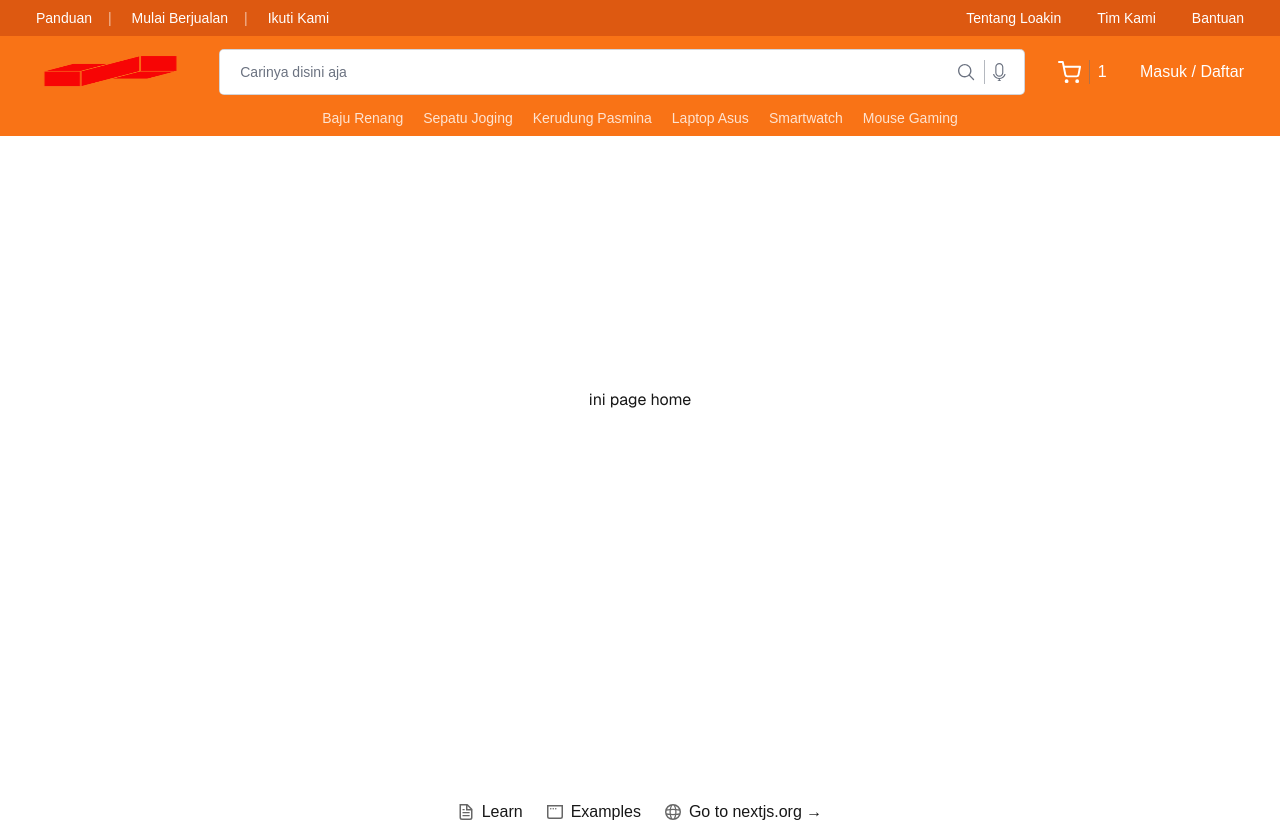
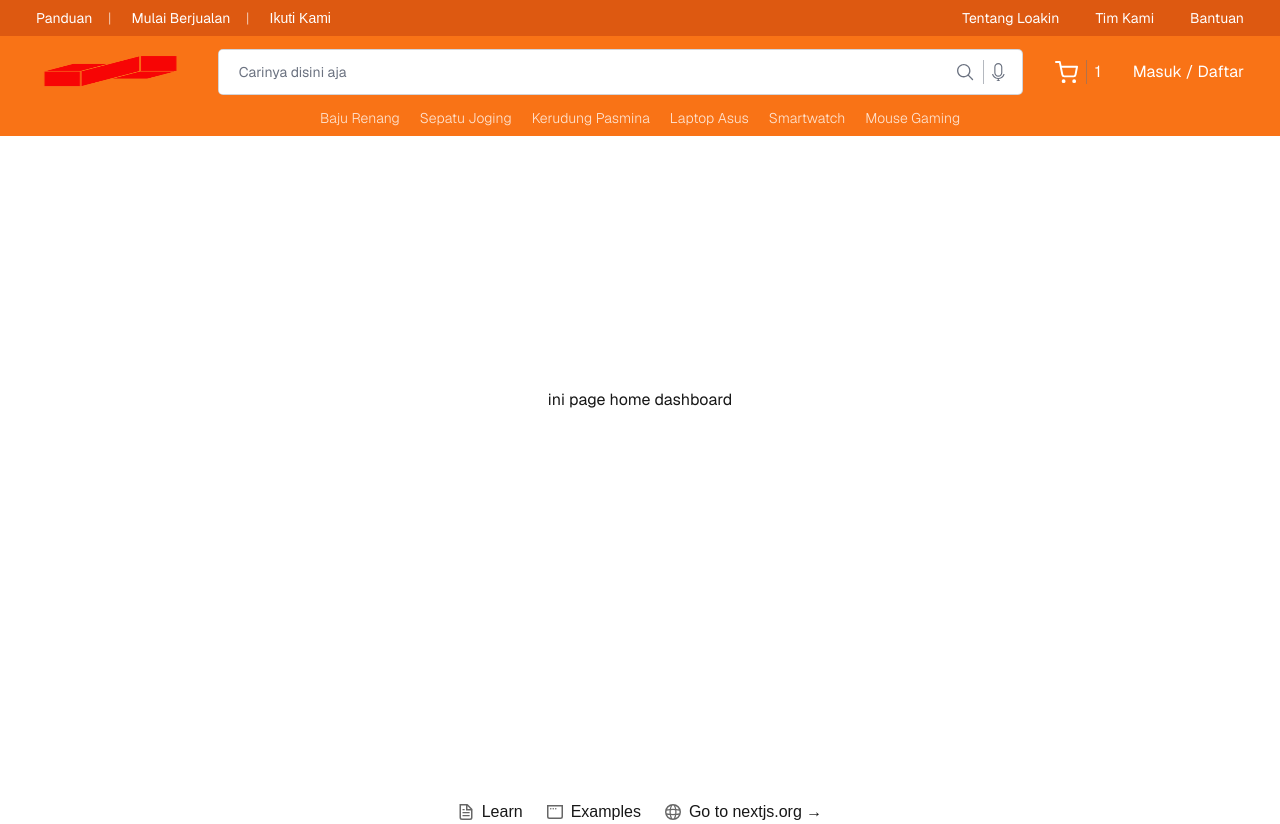
Before and after one commit to Usri-Yusron/loakin-next-app, a Next.js app: page / in a window 1280 px wide. Built offline with nearby package versions, Linux system fonts and the light colour scheme.

Commit message:
update Navbar to link to login page, adjust layout structure, and add LoginPage component

```diff
--- a/app/components/Navbar.js
+++ b/app/components/Navbar.js
@@ -118,7 +118,7 @@ export default function Navbar() {
                 </div>
                 {/* login */}
                 <div className="hidden lg:flex">
-                    <Link href="/" className="font-normal text-white hover:underline">Masuk / Daftar</Link>
+                    <Link href="/login" className="font-normal text-white hover:underline">Masuk / Daftar</Link>
                 </div>
                 <div className="flex lg:hidden">
                     <button
--- a/app/layout.js
+++ b/app/layout.js
@@ -1,5 +1,6 @@
+import "./globals.css";
 import { Geist, Geist_Mono } from "next/font/google";
-import "./globals.css";
+
 
 import Navbar from "./components/Navbar";
 import Footer from "./components/Footer";
@@ -20,11 +21,11 @@ export const metadata = {
 };
 
 export default function RootLayout({ children }) {
+
   return (
     <html lang="en">
       <body className={`${geistSans.variable} ${geistMono.variable} antialiased`}>
-          <Navbar/>
-          {children}
+          <main>{children}</main>
           <Footer/>
       </body>
     </html>
--- /dev/null
+++ b/app/login/page.js
@@ -0,0 +1,11 @@
+import Link from "next/link";
+
+export default function LoginPage() {
+    return (
+      <div>
+        <h1>Login Page</h1>
+        {/* Tambahkan form login di sini */}
+        <Link href={'/'}>backk</Link>
+      </div>
+    );
+  }
--- a/app/page.js
+++ b/app/page.js
@@ -1,10 +1,12 @@
-import Image from "next/image";
+import Navbar from "./components/Navbar";
 
 export default function Home() {
   return (
     <div className="grid grid-rows-[20px_1fr_20px] items-center justify-items-center min-h-screen p-8 pb-20 gap-16 sm:p-20 font-[family-name:var(--font-geist-sans)]">
+
+      <Navbar/>
       <main className="flex flex-col gap-8 row-start-2 items-center sm:items-start">
-        <p>ini page home</p>
+        <p>ini page home dashboard</p>
       </main>
     </div>
   );
```
